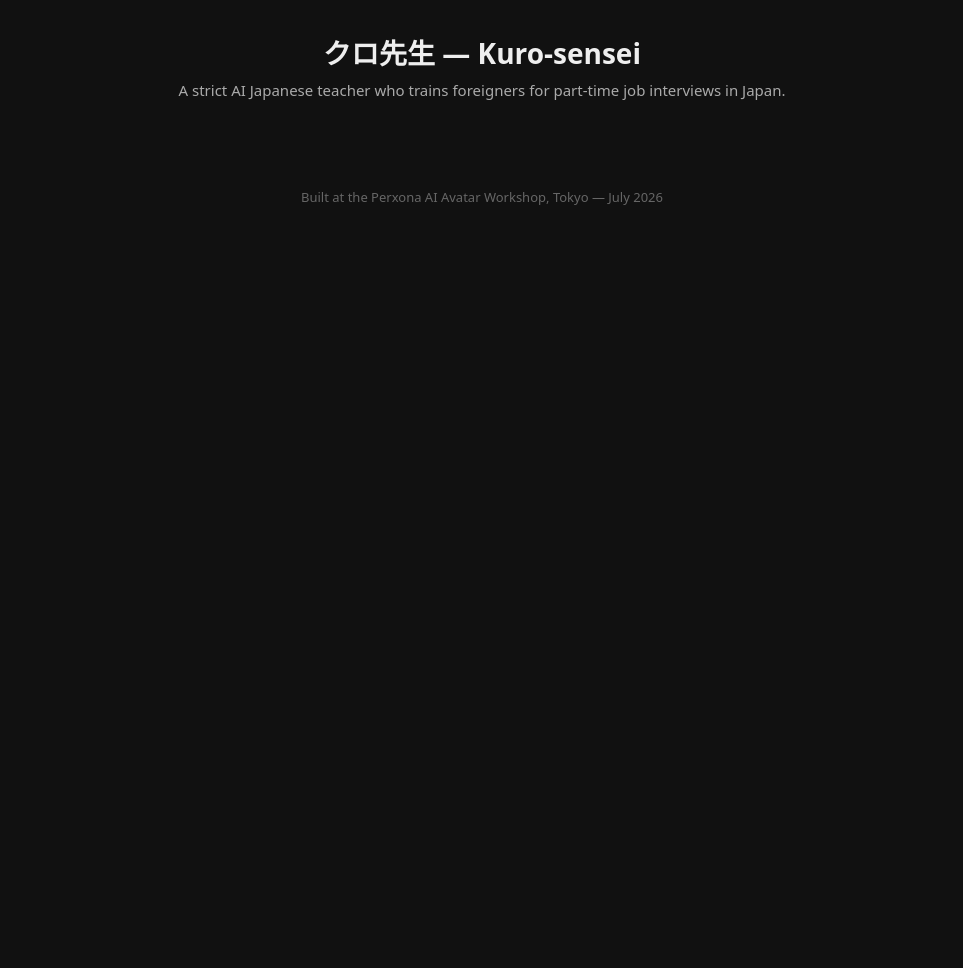
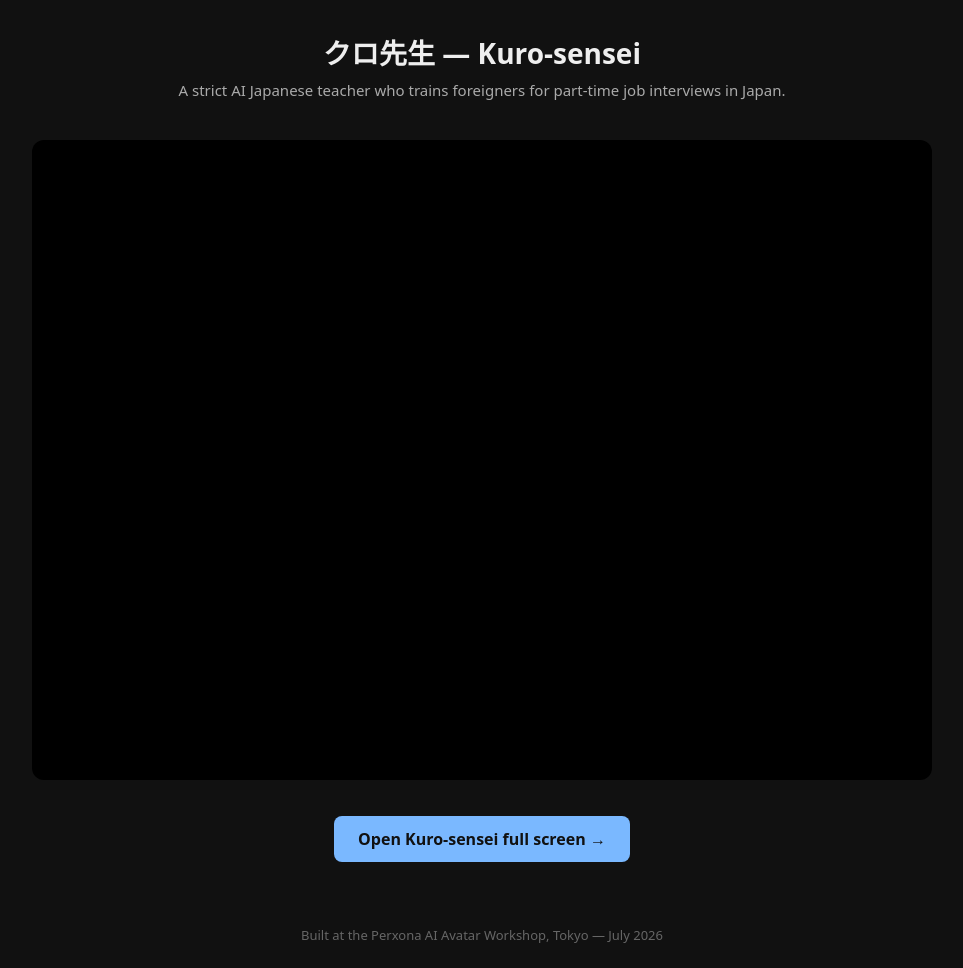
Before and after one commit to ShahzadaTayyab/Kuro-Sensei, a plain HTML site: page index.html in a window 1280 px wide. Shown: the whole page, without its empty margins (158-1121 px from the left). Before the commit the page ends 800 px from the top, so only its background shows below. Drawn offline with Linux system fonts and the light colour scheme; a script that the page names is missing.

Commit message:
Update index.html

```diff
--- a/index.html
+++ b/index.html
@@ -11,6 +11,8 @@
   h1 { margin:0 0 8px; font-size:28px; }
   header p { margin:0; color:#aaa; font-size:15px; }
   main { max-width:900px; margin:0 auto; padding:24px; }
+  sv-agent { display:block; width:100%; height:640px; min-height:640px; background:#000; border-radius:12px; overflow:hidden; }
+  .btn { display:inline-block; margin-top:20px; padding:12px 24px; background:#7ab8ff; color:#111; text-decoration:none; border-radius:8px; font-weight:600; }
   footer { text-align:center; padding:24px; color:#666; font-size:13px; }
 </style>
 </head>
@@ -25,6 +27,9 @@
     presentationMode="embedded"
     apiKey="8219d8c3-f1d3-44ea-9242-5e7d9de7204b">
   </sv-agent>
+  <p style="text-align:center">
+    <a class="btn" href="https://live.perxona.ai/asia/tayyab/Kuro-sensei" target="_blank">Open Kuro-sensei full screen →</a>
+  </p>
 </main>
 <footer>Built at the Perxona AI Avatar Workshop, Tokyo — July 2026</footer>
 </body>
```
